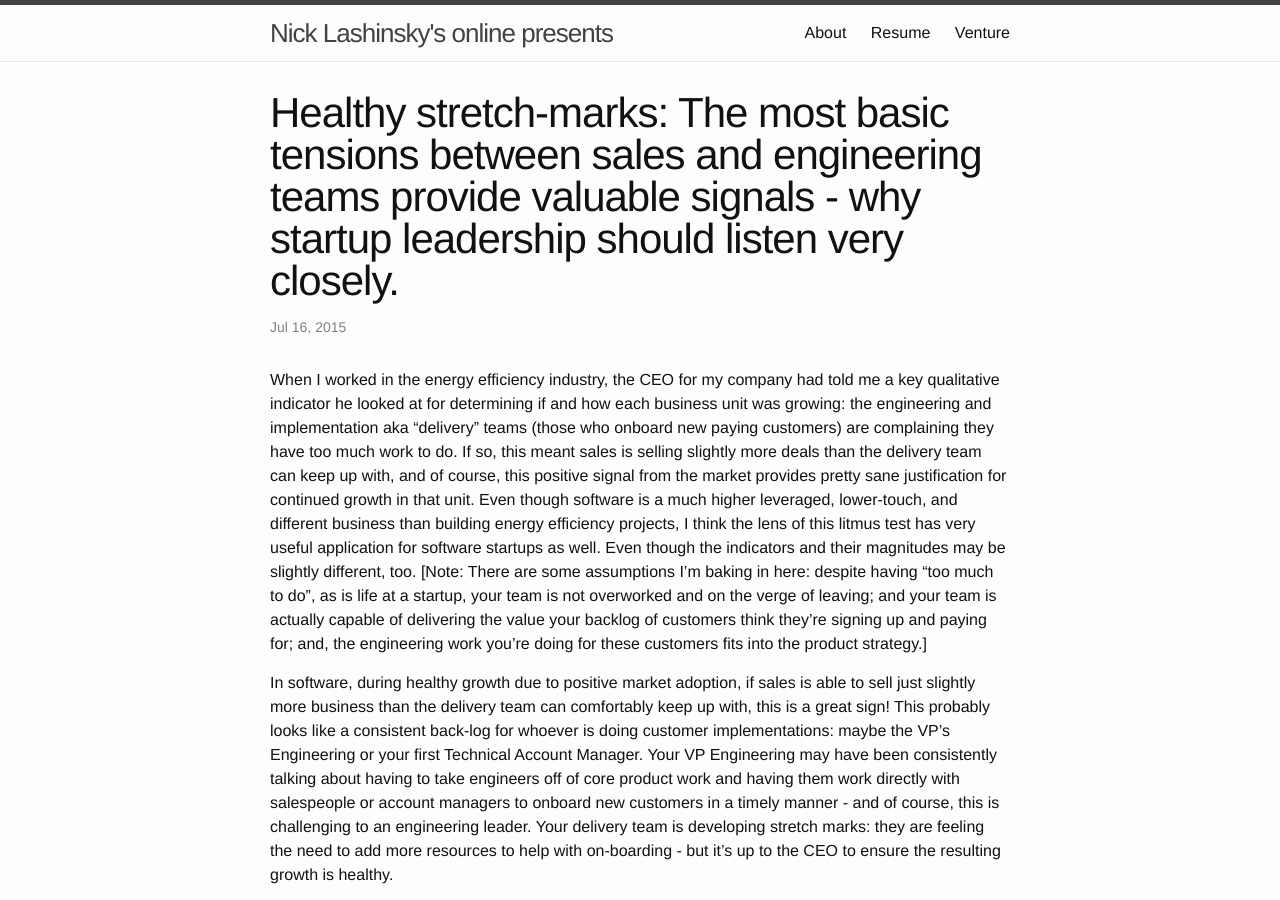
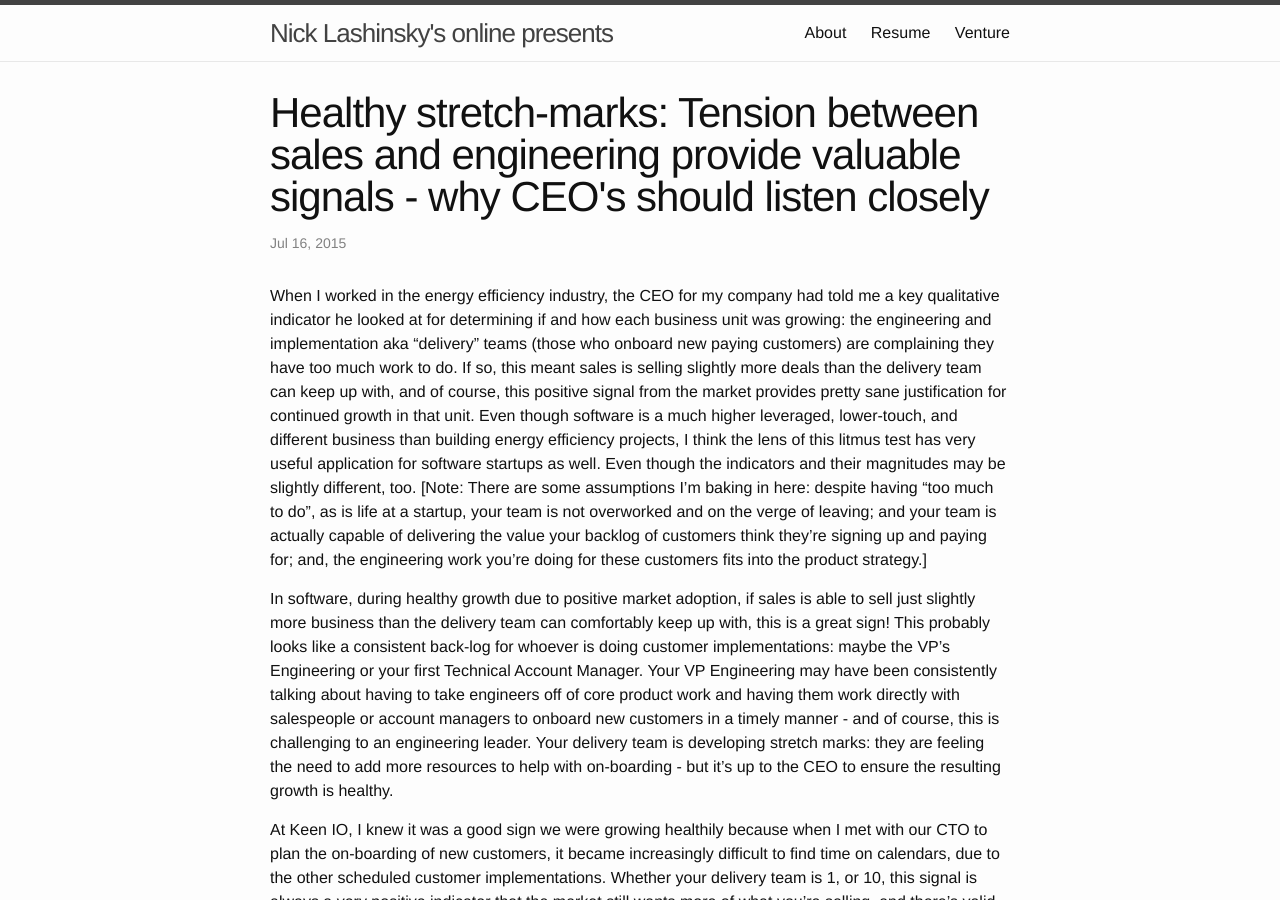
Before and after one commit to nlashinsky/nlashinsky.github.io, a Jekyll site: the page built from _posts/2015-07-16-healthy-startup-stretch-marks.md, in a window 1280 px wide and 900 px high. Built offline with Jekyll 4.4.1, drawn with Linux system fonts in a browser that asks for light colours.

Commit message:
renamed stretch marks post

```diff
--- a/_posts/2015-07-16-healthy-startup-stretch-marks.md
+++ b/_posts/2015-07-16-healthy-startup-stretch-marks.md
@@ -1,6 +1,6 @@
 ---
 layout: post
-title:  "Healthy stretch-marks: The most basic tensions between sales and engineering teams provide valuable signals - why startup leadership should listen very closely."
+title:  "Healthy stretch-marks: Tension between sales and engineering provide valuable signals - why CEO's should listen closely"
 date:   2015-07-16 04:00:00
 ---
 
@@ -11,7 +11,7 @@
 
 At Keen IO, I knew it was a good sign we were growing healthily because when I met with our CTO to plan the on-boarding of new customers, it became increasingly difficult to find time on calendars, due to the other scheduled customer implementations. Whether your delivery team is 1, or 10, this signal is always a very positive indicator that the market still wants more of what you're selling, and there's valid justification for growth.  During this process, your sales and delivery teams are learning how to negotiate and cooperate with each other.  During negotiations, when resources are constrained, priorities from each side will emerge into being more visible, as will power dynamics.
 
-Reacting to this signal:
+**Reacting to this signal:**
 
 For many CEO's, as they recognize this signal, they are ready to pour more time, energy and resources into the revenue generation engines, and as little as other resources needed to support that. And that's generally a healthy business inclination: try to minimize costs to the business for on-boarding new customers, especially expensive time from your software engineering team, while doubling down on a positive reaction from the market.
 
```
